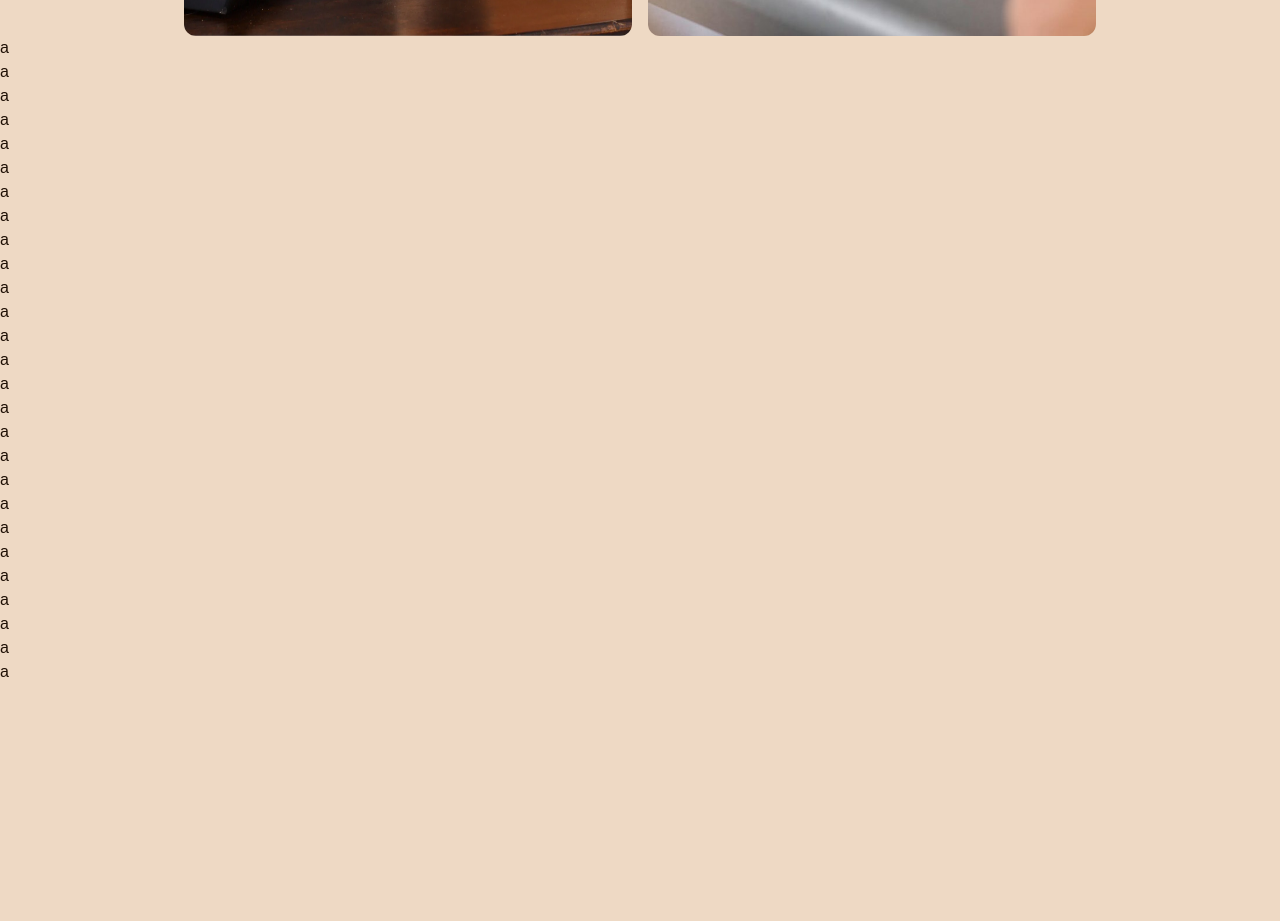
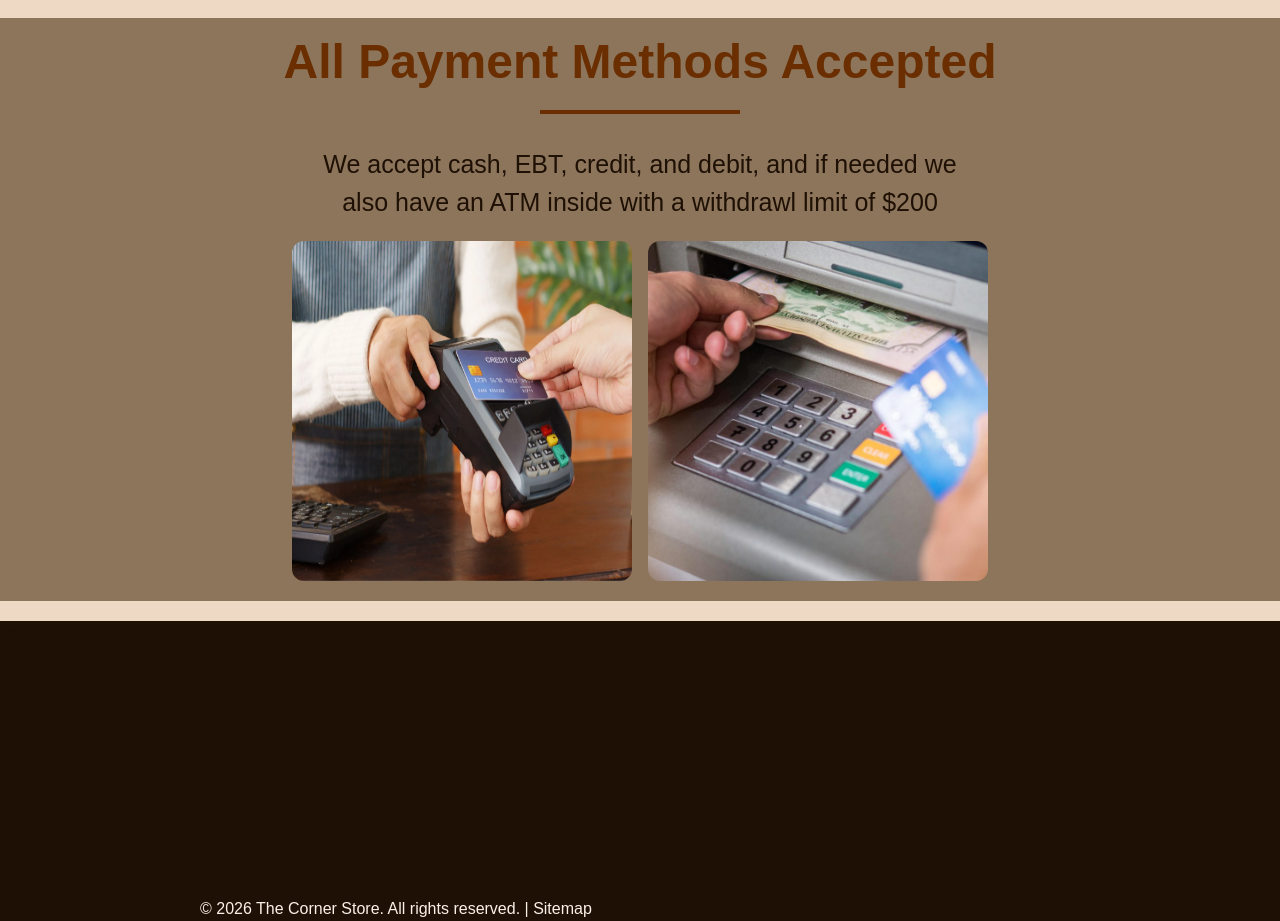
Before and after one commit to IbrahimAMustafa/The-Cornerstore, a Next.js app: page / in a window 1280 px wide. Shown: the part 936-1857 px from the top of the page. Before the commit the page ends 1620 px from the top, so only its background shows below. Built offline with nearby package versions, Linux system fonts and the light colour scheme.

Commit message:
footer staarted

```diff
--- /dev/null
+++ b/app/footer.tsx
@@ -0,0 +1,29 @@
+'use client'; // Required for hooks in the App Router
+
+import Link from 'next/link';
+import { usePathname } from 'next/navigation';
+
+export function Footer() {
+  const pathname = usePathname();
+  const navLinks = [
+    { label: 'Home', href: '/' },
+    { label: 'About', href: '/about' },
+    { label: 'Contact', href: '/contact' }]
+
+  return (
+    <>
+        <footer className='relative bg-(--dark) h-75'>
+            <div className='flex flex-row'>
+                <div className=''>
+                    <p>
+                        test
+                    </p>
+                </div>
+            </div>
+            <p className='absolute bottom-0 left-50 text-(--light) text-center'>
+                © 2026 The Corner Store. All rights reserved. | Sitemap
+            </p>
+        </footer>
+    </>
+  );
+}
--- a/app/globals.css
+++ b/app/globals.css
@@ -3,6 +3,7 @@
 :root {
   --dark: #1F1005;
   --highlight:#6a2e00;
+  --altbg: #8c755a;
   --medium: #EED9C4;
   --light: #faf0e6;
   --navHeight: max(30px, 7vh);
--- a/app/home.css
+++ b/app/home.css
@@ -1,14 +1,4 @@
 :root {
-  --p1-font-size:'20px';
-  --p1-w-size: clamp(280px, 50vw, 406px);
-
-  --img-grid-format: "row";
-  --img1-w: max(200px, 35vw);
-
+  --p1-font-size:clamp(15px, 2.5vw, 25px);
+  --img1-w: clamp(200px, 35vw, 340px);
 }
-
-@media (width <= 500px) {
-  :root{
-    --img-grid-format : "column" ;
-  }
-}
--- a/app/layout.tsx
+++ b/app/layout.tsx
@@ -2,6 +2,7 @@ import type { Metadata } from "next";
 import { Geist, Geist_Mono } from "next/font/google";
 import "./globals.css";
 import { HeaderNav } from "./header";
+import { Footer } from "./footer";
 
 const geistSans = Geist({
   variable: "--font-geist-sans",
@@ -32,6 +33,7 @@ export default function RootLayout({
       <body className="min-h-full flex flex-col">
         <HeaderNav />
         {children}
+        <Footer />
         </body>
     </html>
   );
--- a/app/page.tsx
+++ b/app/page.tsx
@@ -3,6 +3,7 @@ import "./home.css";
 import backgroundImage from '../public/thecornerstore.jpg'; // Static import for automatic width/height detection
 import cardReader from '../public/Credit-Card-Reader-Image.jpg';
 import atm from '../public/atm-placeholder.jpg';
+import snacks from '../public/snacks.jpg';
 
 export default function Home() {
   return (
@@ -21,79 +22,42 @@ export default function Home() {
           <h1 className="text-4xl font-bold text-(--light) [-webkit-text-stroke:1px_black]">Brinsmade's Best</h1>
         </div>
       </div>
+
       <div className='flex flex-col justify-center items-center mt-5'>
-        <p className='text-center w-(--p1-w-size)'>We accept cash, EBT, credit, and debit, and if needed we also have an ATM inside with a withdrawl limit of $200
+        <h2 className='min-w-[320] text-center text-3xl sm:text-4xl md:text-5xl font-bold text-(--highlight) mb-6'>Convenience Near Home</h2>
+        <div className="w-50 h-1 bg-(--highlight) mx-auto mb-8"></div>
+        <p className='text-center min-w-[295px] w-[56vw] max-w-[720px] text-(length:--p1-font-size) mb-5'>Come get snacks, drinks, and food from the store on your street. We have sweets for the kids and alcohol for the party people!
         </p>
-        <div className={`flex flex-(--img-grid-format) gap-4`}>
+        <Image
+            src={snacks}
+            alt="Background"
+            placeholder="blur"
+            quality={75}
+            className='min-w-[200px] w-[35vw] max-w-[340px] rounded-xl'
+        />
+      </div>
+
+      <div className='flex flex-col justify-center items-center mt-5 mb-5 pt-5 pb-5 bg-(--altbg)'>
+        <h2 className='min-w-[320] text-center text-3xl sm:text-4xl md:text-5xl font-bold text-(--highlight) mb-6'>All Payment Methods Accepted</h2>
+        <div className="w-50 h-1 bg-(--highlight) mx-auto mb-8"></div>
+        <p className='text-center min-w-[280px] w-[55vw] max-w-[650px] text-(length:--p1-font-size) mb-5'>We accept cash, EBT, credit, and debit, and if needed we also have an ATM inside with a withdrawl limit of $200
+        </p>
+        <div className={`flex flex-col sm:flex-row gap-4`}>
           <Image
             src={cardReader}
             alt="Background"
             placeholder="blur"
             quality={75}
-            className='w-(--img1-w) rounded-xl'
+            className='min-w-[200px] w-[35vw] max-w-[340px] rounded-xl'
           />
           <Image
             src={atm}
             alt="Background"
             placeholder="blur"
             quality={75}
-            className= 'w-(--img1-w) rounded-xl'
+            className= 'min-w-[200px] w-[35vw] max-w-[340px] rounded-xl'
           />
         </div>
-      </div> <div>
-        <p>a</p>
-      </div> <div>
-        <p>a</p>
-      </div> <div>
-        <p>a</p>
-      </div> <div>
-        <p>a</p>
-      </div> <div>
-        <p>a</p>
-      </div> <div>
-        <p>a</p>
-      </div> <div>
-        <p>a</p>
-      </div> <div>
-        <p>a</p>
-      </div> <div>
-        <p>a</p>
-      </div> <div>
-        <p>a</p>
-      </div> <div>
-        <p>a</p>
-      </div> <div>
-        <p>a</p>
-      </div> <div>
-        <p>a</p>
-      </div> <div>
-        <p>a</p>
-      </div> <div>
-        <p>a</p>
-      </div> <div>
-        <p>a</p>
-      </div> <div>
-        <p>a</p>
-      </div> <div>
-        <p>a</p>
-      </div> <div>
-        <p>a</p>
-      </div> <div>
-        <p>a</p>
-      </div> <div>
-        <p>a</p>
-      </div> <div>
-        <p>a</p>
-      </div> <div>
-        <p>a</p>
-      </div> <div>
-        <p>a</p>
-      </div> <div>
-        <p>a</p>
-      </div> <div>
-        <p>a</p>
-      </div> <div>
-        <p>a</p>
       </div>
     </>
   );
```
Also changed, not shown: public/snacks.jpg (added).
